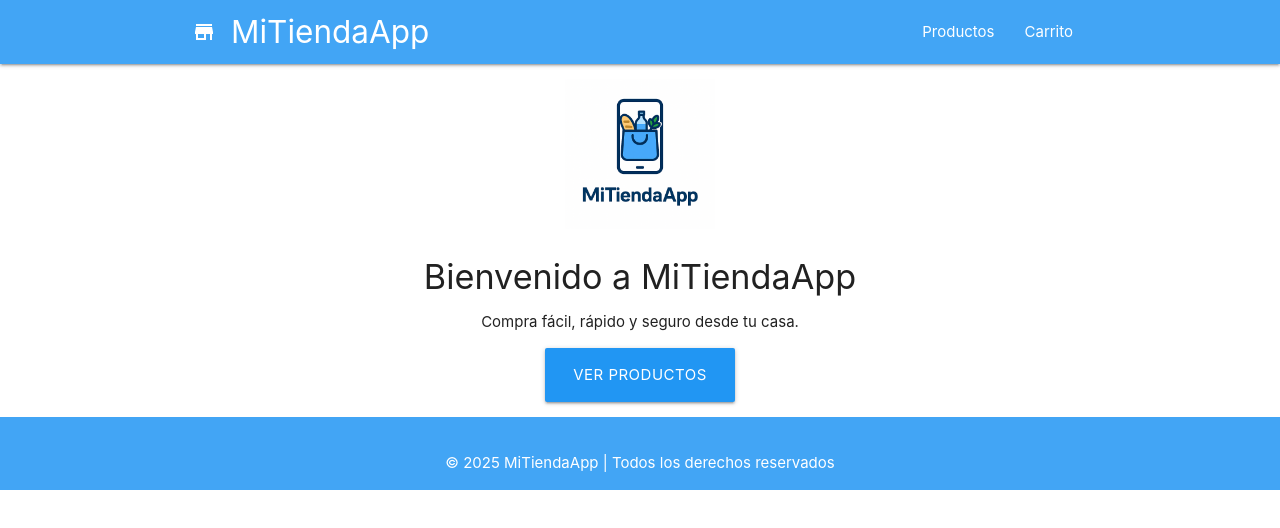
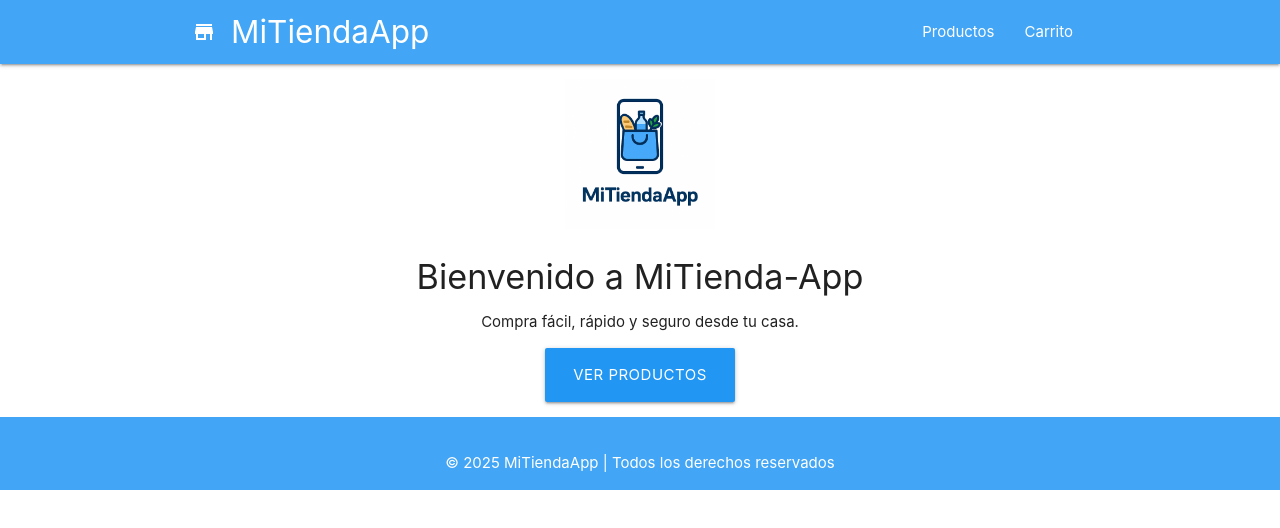
Before and after one commit to maria-castillos/MiTiendaApp-Frontend, a plain HTML site: page index.html in a window 1280 px wide. Drawn offline with nearby package versions, Linux system fonts and the light colour scheme.

Commit message:
Cambio en rama index

```diff
--- a/index.html
+++ b/index.html
@@ -21,7 +21,7 @@
 
   <div class="section center">
     <img src="img/logo.jpg" alt="Logo de MiTiendaApp" width="150" height="150" aria-label="Logo de la tienda">
-    <h4>Bienvenido a MiTiendaApp</h4>
+    <h4>Bienvenido a MiTienda-App</h4>
     <p>Compra fácil, rápido y seguro desde tu casa.</p>
     <a href="productos.html" class="btn-large blue">Ver Productos</a>
   </div>
```
